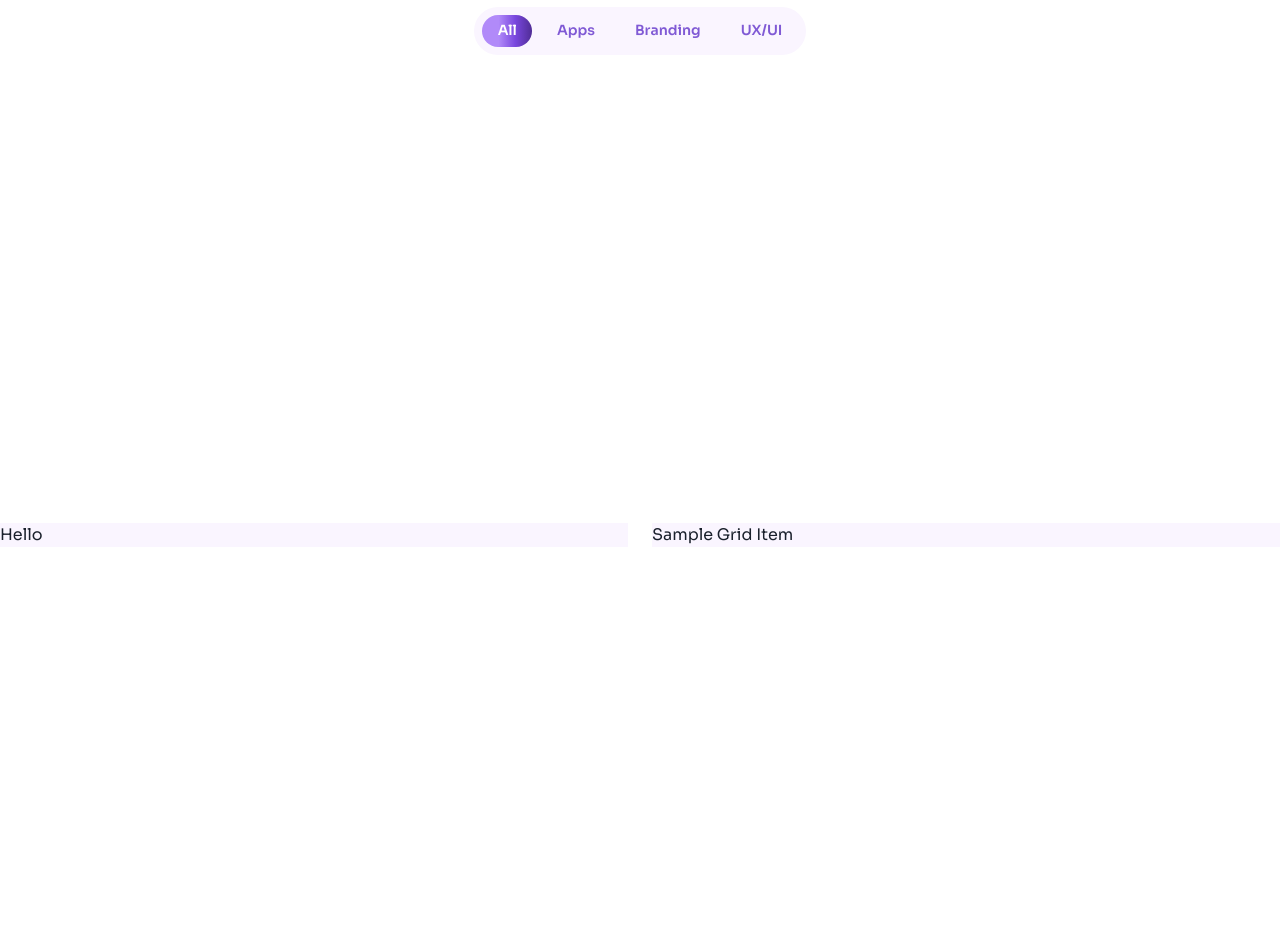
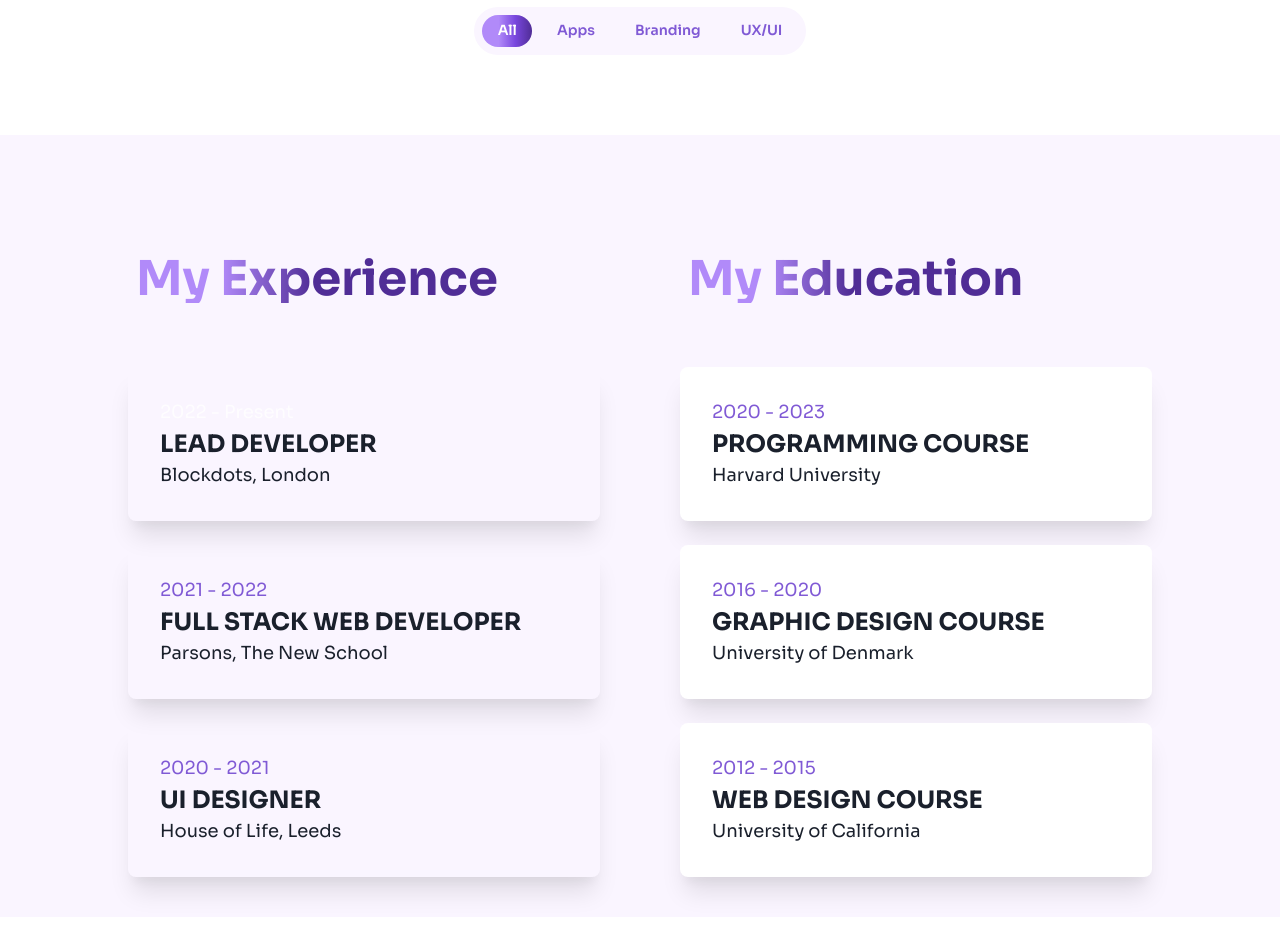
Before and after one commit to Markjonel02/Portfolio, a React (Vite) app: page / in a window 1280 px wide. Shown: the part 2140-3075 px from the top of the page. Built offline with nearby package versions, Linux system fonts and the light colour scheme.

Commit message:
added resume

```diff
--- a/src/components/Header.jsx
+++ b/src/components/Header.jsx
@@ -147,7 +147,7 @@ const Header = () => {
               <Box
                 position="absolute"
                 zIndex={0}
-                top="20%"
+                top="10%"
                 left="32%"
                 transform="translate(-70%, -50%)"
                 opacity={0.5}
--- a/src/components/Resume.jsx
+++ b/src/components/Resume.jsx
@@ -1,24 +1,147 @@
 import React from "react";
-import { Grid, GridItem } from "@chakra-ui/react";
+import { Box, Grid, Heading, Text, VStack } from "@chakra-ui/react";
+
 const Resume = () => {
   return (
-    <Grid
-      templateColumns="repeat(2, 1fr)"
-      gap={6}
-      justifyContent="center"
-      alignItems="center"
-      h="100vh"
-    >
-      <GridItem w="100%" bg="purple.50">
-        {" "}
-        Hello{" "}
-      </GridItem>
-      <GridItem w="100%" bg="purple.50">
-        {" "}
-        Sample Grid Item{" "}
-      </GridItem>
-    </Grid>
+    <Box bg="purple.50" py={10} display="flex" justifyContent="center">
+      <Grid
+        templateColumns={{ base: "1fr", md: "repeat(2, 1fr)" }}
+        gap={20}
+        width={{ base: "100%", md: "90%", lg: "80%" }}
+        mt={20}
+      >
+        {/* Experience Section */}
+        <VStack align="start" spacing={6} width="100%">
+          <Heading
+            size="2xl"
+            color="purple.700"
+            mb={10}
+            bgGradient="linear(to-r, #b18af9, #b18af9, hoverColor, hoverColor, hoverColor)"
+            bgClip="text"
+          >
+            <Box as="span" mr={2} role="img" aria-label="badge"></Box>
+            My Experience
+          </Heading>
+          {[
+            {
+              date: "2022 - Present",
+              title: "LEAD DEVELOPER",
+              place: "Blockdots, London",
+              active: true,
+            },
+            {
+              date: "2021 - 2022",
+              title: "FULL STACK WEB DEVELOPER",
+              place: "Parsons, The New School",
+            },
+            {
+              date: "2020 - 2021",
+              title: "UI DESIGNER",
+              place: "House of Life, Leeds",
+            },
+          ].map((item, idx) => (
+            <Box
+              key={idx}
+              p={8} // Increased padding for larger card size
+              boxShadow="xl" // Slightly stronger shadow
+              borderRadius="lg"
+              transition="background 0.3s, color 0.3s"
+              width="100%"
+              role="group"
+              _hover={{
+                bgGradient:
+                  "linear(to-r, #693cc2ff, #693cc2ff, #693cc2ff, #352063, #1f143d)",
+                color: "white",
+              }}
+            >
+              <Text
+                fontSize="lg"
+                color={item.active ? "whiteAlpha.800" : "purple.500"}
+                _groupHover={{ color: "white" }}
+              >
+                {item.date}
+              </Text>
+              <Text
+                fontWeight="bold"
+                fontSize="2xl"
+                _groupHover={{ color: "white" }}
+              >
+                {item.title}
+              </Text>
+              <Text fontSize="lg" _groupHover={{ color: "white" }}>
+                {item.place}
+              </Text>
+            </Box>
+          ))}
+        </VStack>
+
+        {/* Education Section */}
+        <VStack align="start" spacing={6} width="100%">
+          <Heading
+            size="2xl"
+            color="purple.700"
+            mb={10}
+            bgGradient="linear(to-r, #b18af9, #b18af9, hoverColor, hoverColor, hoverColor)"
+            bgClip="text"
+          >
+            <Box as="span" mr={2} role="img" aria-label="graduation cap"></Box>
+            My Education
+          </Heading>
+          {[
+            {
+              date: "2020 - 2023",
+              title: "PROGRAMMING COURSE",
+              place: "Harvard University",
+            },
+            {
+              date: "2016 - 2020",
+              title: "GRAPHIC DESIGN COURSE",
+              place: "University of Denmark",
+            },
+            {
+              date: "2012 - 2015",
+              title: "WEB DESIGN COURSE",
+              place: "University of California",
+            },
+          ].map((item, idx) => (
+            <Box
+              key={idx}
+              p={8} // Increased padding for larger card size
+              bg="white"
+              boxShadow="xl"
+              borderRadius="lg"
+              transition="background 0.3s, color 0.3s"
+              _hover={{
+                bgGradient: "linear(to-r, #693cc2ff, #352063, #1f143d)",
+                color: "white",
+              }}
+              width="100%"
+              role="group"
+            >
+              <Text
+                fontSize="lg"
+                color="purple.500"
+                _groupHover={{ color: "white" }}
+              >
+                {item.date}
+              </Text>
+              <Text
+                fontWeight="bold"
+                fontSize="2xl"
+                _groupHover={{ color: "white" }}
+              >
+                {item.title}
+              </Text>
+              <Text fontSize="lg" _groupHover={{ color: "white" }}>
+                {item.place}
+              </Text>
+            </Box>
+          ))}
+        </VStack>
+      </Grid>
+    </Box>
   );
 };
 
 export default Resume;
+//add fading animation for hover
```
